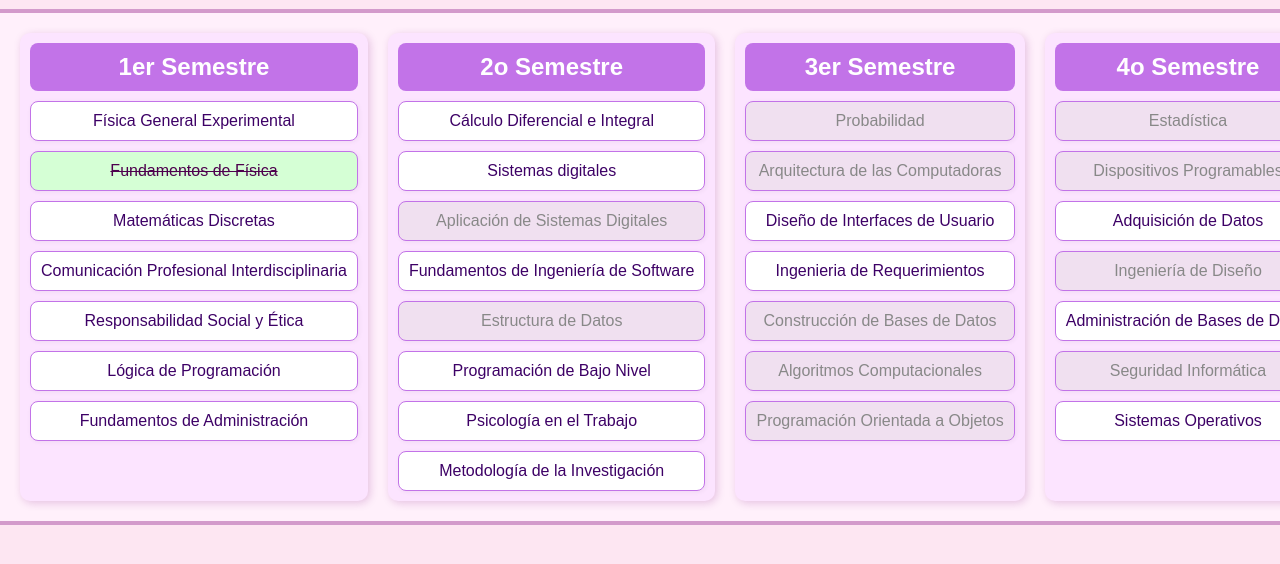
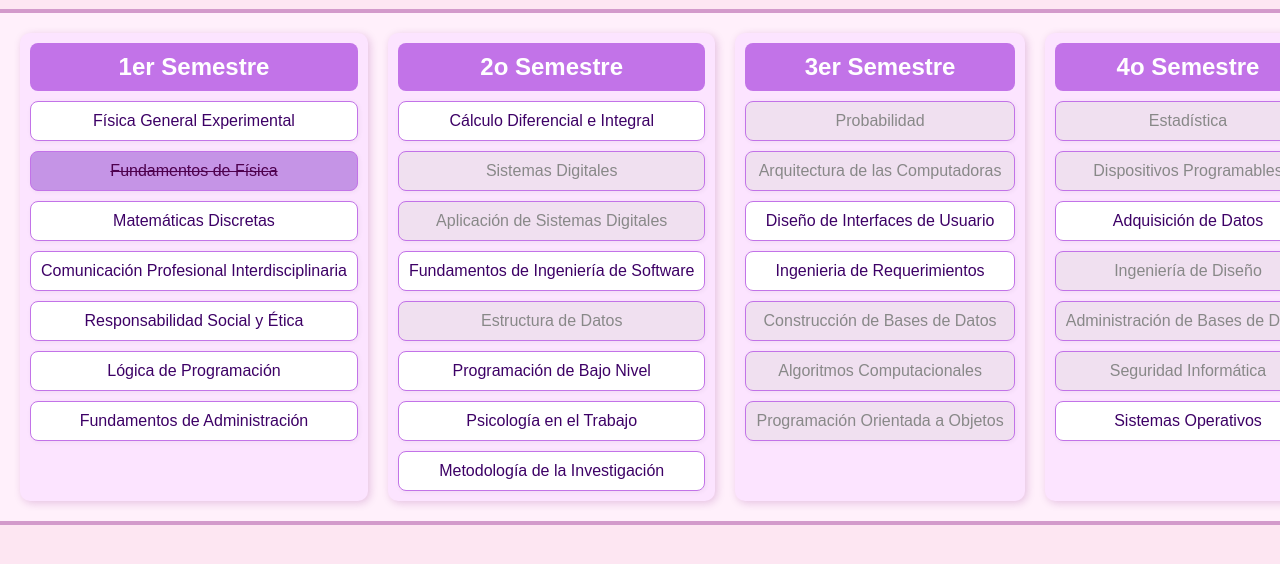
Before and after one commit to Lay-7/informatica, a plain HTML site: page index.html in a window 1280 px wide. Both pictures are taken after a click on the element "Fundamentos de Física". Shown: the part 88-652 px from the top of the page. Drawn offline with Linux system fonts and the light colour scheme.

Commit message:
Update index.html

```diff
--- a/index.html
+++ b/index.html
@@ -69,7 +69,7 @@
     }
     .completed {
       text-decoration: line-through;
-      background-color: #d5ffd5;
+      background-color: #c594e6;
       color: #4e004e;
     }
     #info-box {
@@ -92,7 +92,7 @@
   <script>
     const malla = [
       { semestre: "1er Semestre", cursos: ["Física General Experimental", "Fundamentos de Física", "Matemáticas Discretas", "Comunicación Profesional Interdisciplinaria", "Responsabilidad Social y Ética", "Lógica de Programación", "Fundamentos de Administración"] },
-      { semestre: "2o Semestre", cursos: ["Cálculo Diferencial e Integral", "Sistemas digitales", "Aplicación de Sistemas Digitales",  "Fundamentos de Ingeniería de Software", "Estructura de Datos", "Programación de Bajo Nivel", "Psicología en el Trabajo", "Metodología de la Investigación"] },
+      { semestre: "2o Semestre", cursos: ["Cálculo Diferencial e Integral", "Sistemas Digitales", "Aplicación de Sistemas Digitales",  "Fundamentos de Ingeniería de Software", "Estructura de Datos", "Programación de Bajo Nivel", "Psicología en el Trabajo", "Metodología de la Investigación"] },
       { semestre: "3er Semestre", cursos: ["Probabilidad", "Arquitectura de las Computadoras", "Diseño de Interfaces de Usuario", "Ingenieria de Requerimientos", "Construcción de Bases de Datos", "Algoritmos Computacionales", "Programación Orientada a Objetos"] },
       { semestre: "4o Semestre", cursos: ["Estadística", "Dispositivos Programables", "Adquisición de Datos", "Ingeniería de Diseño", "Administración de Bases de Datos", "Seguridad Informática", "Sistemas Operativos"] },
       { semestre: "5o Semestre", cursos: ["Álgebra Lineal", "Métodos Numéricos", "Aplicaciones de la Ciencia Económica", "Contabilidad Financiera y de Costos", "Programación WEB", "Comunicación de Datos", "Teoría de la Computación y Compiladores", "Optativa I"] },
@@ -114,7 +114,9 @@
       "Estadística": ["Probabilidad"],
       "Dispositivos Programables": ["Arquitectura de las Computadoras"],
       "Ingeniería de Diseño": ["Ingeniería de Requerimientos"],
+      "Administración de Bases de Datos": ["Construcción de Bases de Datos"],
       "Álgebra Lineal": ["Estadística"],
+      "Programación WEB": ["Administración de Bases de Datos"],
       "Métodos Numéricos": ["Estadística"],
       "Ingeniería de Pruebas": ["Ingeniería de Diseño"],
       "Redes y Conectividad": ["Arquitectura de las Computadoras"],
```
